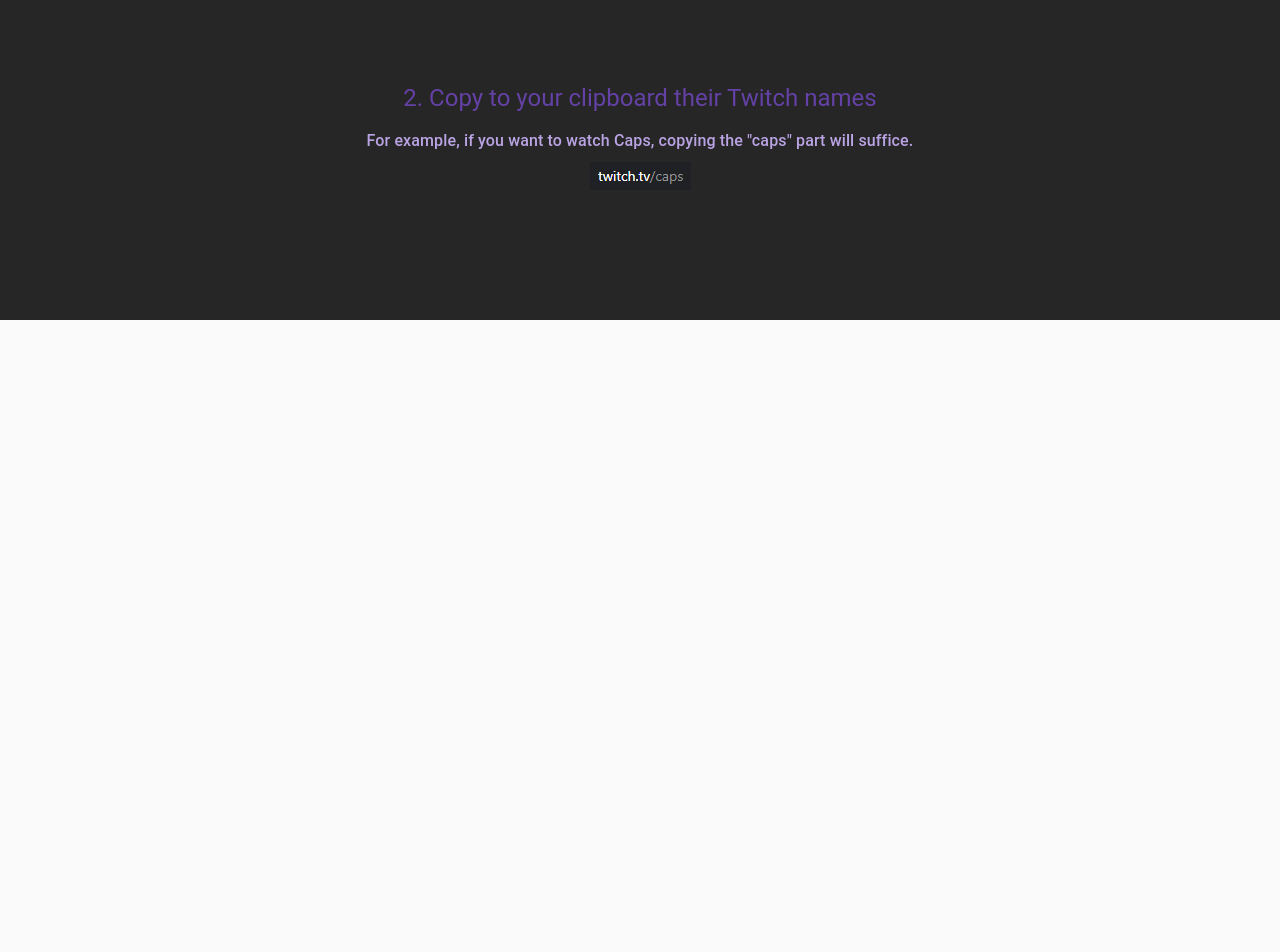
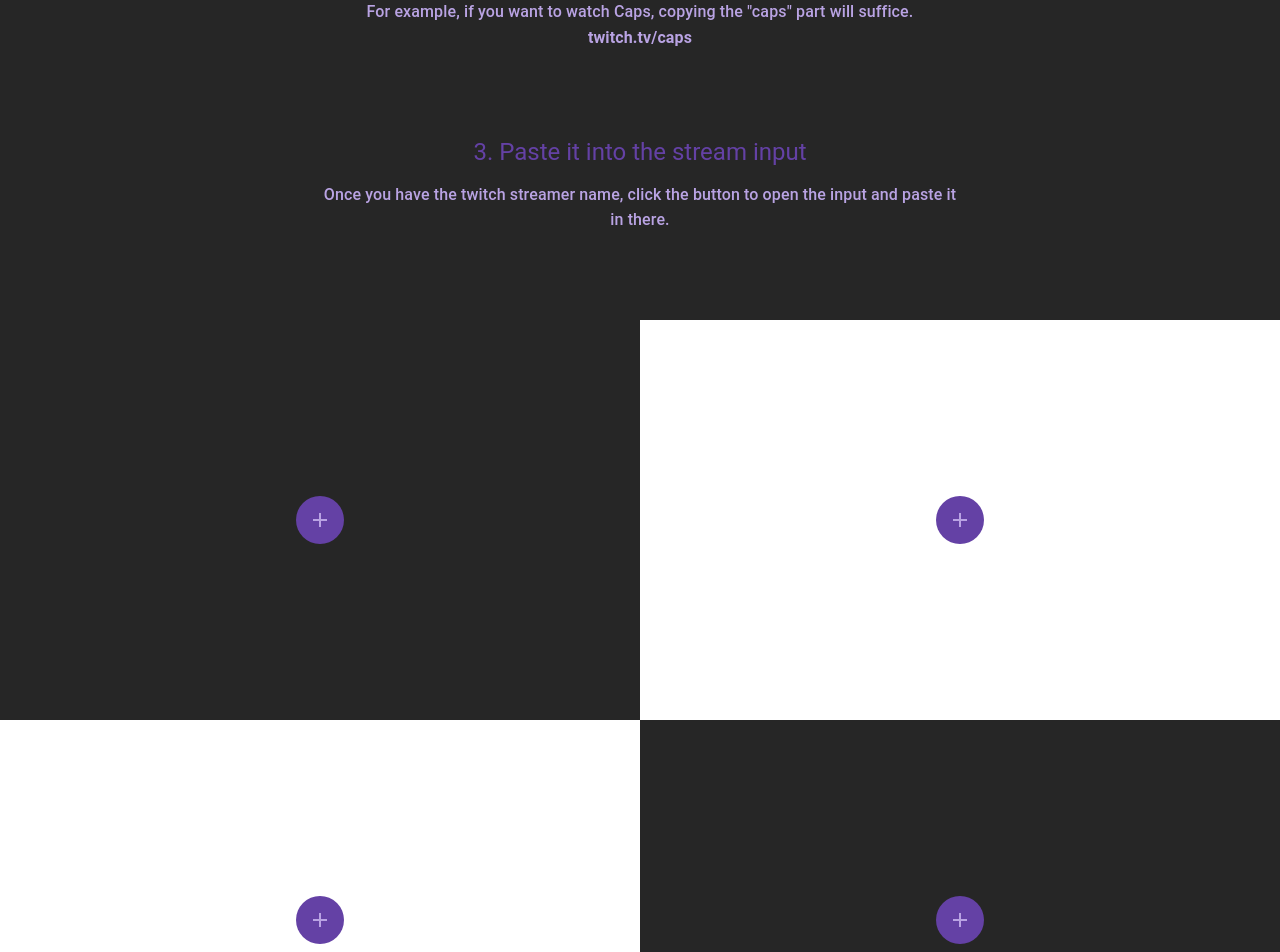
Before and after one commit to darn0C/parallel-twitch-old, a React (Create React App) app: page / in a window 1280 px wide. Shown: the part 480-1432 px from the top of the page. Before the commit the page ends 800 px from the top, so only its background shows below. Built offline with nearby package versions, Linux system fonts and the light colour scheme.

Commit message:
Add stream page and host in github pages

```diff
--- a/package.json
+++ b/package.json
@@ -4,6 +4,7 @@
   "private": true,
   "dependencies": {
     "@material-ui/core": "^4.11.0",
+    "@material-ui/icons": "^4.9.1",
     "@testing-library/jest-dom": "^4.2.4",
     "@testing-library/react": "^9.5.0",
     "@testing-library/user-event": "^7.2.1",
--- a/src/components/App.jsx
+++ b/src/components/App.jsx
@@ -1,5 +1,6 @@
 import React from "react";
 import LandingPage from "./LandingPage";
+import StreamPage from "./StreamPage";
 
 function App () {
 
@@ -7,6 +8,7 @@ function App () {
 
         <div>
             <LandingPage/>
+            <StreamPage/>
         </div>
 
     )
--- a/src/components/LandingPage.jsx
+++ b/src/components/LandingPage.jsx
@@ -56,10 +56,15 @@ function LandingPage() {
                 <Typography component="h1" variant="h3" className={classes.guideStep}>
                     2. Copy to your clipboard their Twitch names
                     <Typography component="h1" variant="h6" className={classes.guideStepContent}>
-                        For example, if you want to watch Caps, copying the "caps" part will suffice.
-                        <img src="images/tutorialStepImage.png"
-                             alt="Tutorial Step"
-                             className={classes.guideStepImage}/>
+                        For example, if you want to watch Caps, copying the "caps" part will suffice.<br/>
+                        <strong>twitch.tv/caps</strong>
+                    </Typography>
+                </Typography>
+                <Typography component="h1" variant="h3" className={classes.guideStep}>
+                    3. Paste it into the stream input
+                    <Typography component="h1" variant="h6" className={classes.guideStepContent}>
+                        Once you have the twitch streamer name, click the button to open the input and paste it in
+                        there.
                     </Typography>
                 </Typography>
             </Grid>
--- /dev/null
+++ b/src/components/StreamPage.jsx
@@ -0,0 +1,88 @@
+import React from "react";
+import makeStyles from "@material-ui/core/styles/makeStyles";
+import Grid from "@material-ui/core/Grid";
+import CssBaseline from "@material-ui/core/CssBaseline";
+import IconButton from "@material-ui/core/IconButton";
+import AddIcon from '@material-ui/icons/Add';
+
+function StreamPage() {
+
+    const useStyles = makeStyles((theme) => ({
+        root: {
+            height: "100vh",
+            backgroundColor: "gray",
+        },
+        firstUpperSection: {
+            width: "50%",
+            height: "50%",
+            display: "flex",
+            backgroundColor: "#262626",
+        },
+        secondUpperSection: {
+            width: "50%",
+            height: "50%",
+            display: "flex",
+            backgroundColor: "white"
+        },
+        firstBottomSection: {
+            width: "50%",
+            height: "50%",
+            display: "flex",
+            backgroundColor: "white"
+        },
+        secondBottomSection: {
+            width: "50%",
+            height: "50%",
+            display: "flex",
+            backgroundColor: "#262626",
+        },
+        addButton: {
+            backgroundColor: "#6441a5",
+            color: "#b9a3e3",
+            "&:hover": {
+                backgroundColor: "#b9a3e3",
+                color: "#6441a5"
+            }
+        },
+
+    }))
+
+    const classes = useStyles()
+
+    return (
+        <Grid container direction="row" className={classes.root}>
+            <CssBaseline/>
+            <Grid container direction="row" justify="center" alignItems="center" className={classes.firstUpperSection}>
+                <IconButton className={classes.addButton}>
+                    <AddIcon/>
+                </IconButton>
+            </Grid>
+            <Grid container direction="row" justify="center" alignItems="center" className={classes.secondUpperSection}>
+                <IconButton className={classes.addButton}>
+                    <AddIcon/>
+                </IconButton>
+            </Grid>
+            <Grid container direction="row" justify="center" alignItems="center" className={classes.firstBottomSection}>
+                <IconButton className={classes.addButton}>
+                    <AddIcon/>
+                </IconButton>
+            </Grid>
+            <Grid container direction="row" justify="center" alignItems="center" className={classes.secondBottomSection}>
+                <IconButton className={classes.addButton}>
+                    <AddIcon/>
+                </IconButton>
+            </Grid>
+            <iframe
+                src="https://player.twitch.tv/?channel=coscu&parent=localhost:3000"
+                height="50%"
+                width="50%"
+                frameBorder="0"
+                scrolling="no"
+                allowFullScreen="true">
+            </iframe>
+        </Grid>
+    )
+
+}
+
+export default StreamPage
```
Also changed, not shown: public/images/tutorialStepImage.png (deleted), 1 other file (tests, documents, lock files or other folders).
